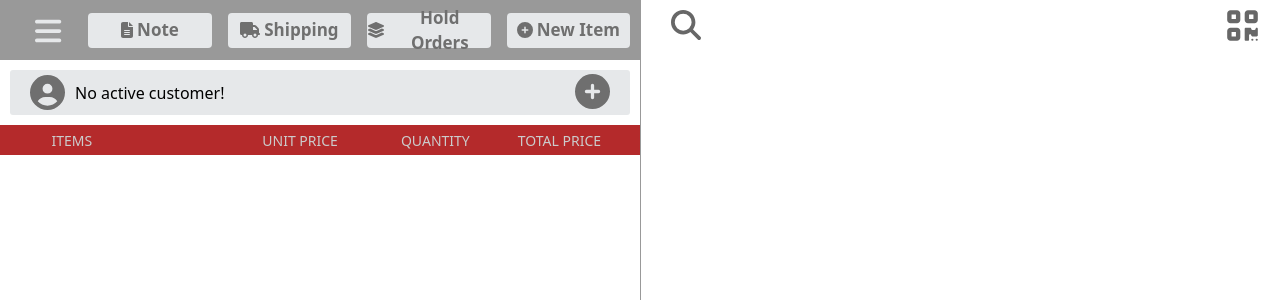
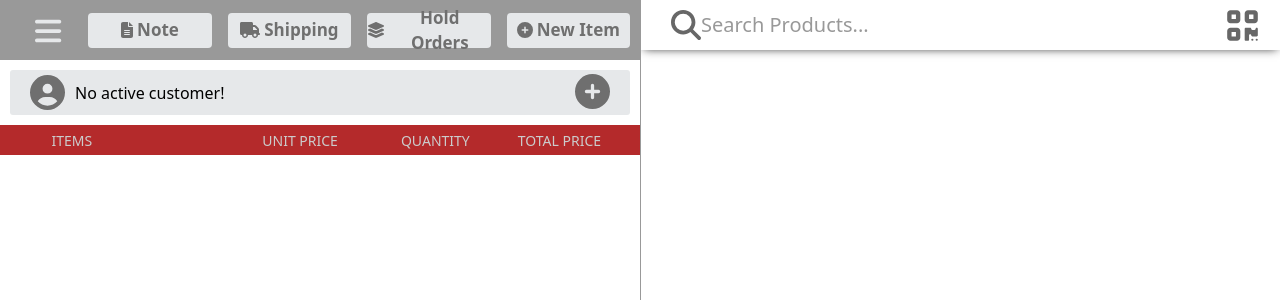
Before and after one commit to Hadayetullah/Pos-Application-React-ReactRouter, a React (Vite) app in the folder pos-frontend/: page / in a window 1280 px wide. Shown: the top 300 px of the page. Built offline with nearby package versions, Linux system fonts and the light colour scheme.

Commit message:
Create SearchProducts component

```diff
--- a/pos-frontend/src/components/pos/PosRightTopBar.jsx
+++ b/pos-frontend/src/components/pos/PosRightTopBar.jsx
@@ -26,18 +26,20 @@ import {
   faTrashCan,
 } from "@fortawesome/free-regular-svg-icons";
 
+import SearchProducts from "./SearchProducts";
+
 const PosRightTopBar = () => {
   return (
-    <nav className="right__nav__top max-w-full flex justify-between items-center justify-items-center h-[50px] shadow-[0px_2px_9px_-3px_hex(#333)]">
+    <nav className="right__nav__top max-w-full flex justify-between items-center justify-items-center h-[50px] shadow-[0px_2px_9px_-3px] shadow-[#333333]">
       <FontAwesomeIcon
         icon={faMagnifyingGlass}
         className="right__nav__top-search float-left w-[30px] h-[30px] my-[20px] text-[#676767] pos-md:ml-[30px]"
       />
       {/* <input onChange={(e)=>handelSearch(e)} type="text" className="right__nav__top-input" placeholder='Search Products...' /> */}
-      {/* <SearchProducts
-        data={state.pos.products}
-        handleSelectData={handleSelectData}
-      /> */}
+      <SearchProducts
+      // data={state.pos.products}
+      // handleSelectData={handleSelectData}
+      />
       <FontAwesomeIcon
         icon={faQrcode}
         className="right__nav__top-qr float-right ml-auto mr-[20px] w-[35px] h-[35px] text-[#676767]"
--- /dev/null
+++ b/pos-frontend/src/components/pos/SearchProducts.jsx
@@ -0,0 +1,54 @@
+import React, { useEffect, useState } from "react";
+
+const SearchProducts = ({ data, handleSelectData }) => {
+  const [searchQuery, setSearchQuery] = useState("");
+  // const [filteredOptions, setFilteredOptions] = useState([]);
+
+  // const handleSelect = option => {
+  //   handleSelectData(option);
+  //   setSearchQuery('');
+  //   setFilteredOptions([]);
+  // };
+
+  const handelSearch = (value) => {
+    setSearchQuery(value);
+    // const productSearchResults = [];
+    // for(let x in data) {
+    //     let changeCaseSensitivity = data[x].productTitle.toLowerCase();
+    //     if(value.trim() === ""){
+    //         break;
+    //     }
+    //     else if(changeCaseSensitivity.includes(value.trim().toLowerCase())){
+    //         productSearchResults.push(data[x]);
+    //     }
+    // }
+
+    // setFilteredOptions(productSearchResults);
+  };
+
+  return (
+    <div className="dropdown__search relative inline-block w-[80%]">
+      <input
+        type="text"
+        value={searchQuery}
+        // onChange={e => setSearchQuery(e.target.value)}
+        onChange={(e) => handelSearch(e.target.value)}
+        placeholder="Search Products..."
+        className="text-[20px] float-left border-0 bg-transparent outline-0 w-[80%] resize-none placeholder-[#999] focus:outline-none"
+      />
+      {/* <div className="dropdown__product__search">
+          {filteredOptions.map((option, i) => (
+            <div
+              key={i}
+              className="dropdown__product__item"
+              onClick={() => handleSelect(option)}
+            >
+              {option.productTitle}
+            </div>
+          ))}
+        </div> */}
+    </div>
+  );
+};
+
+export default SearchProducts;
```
